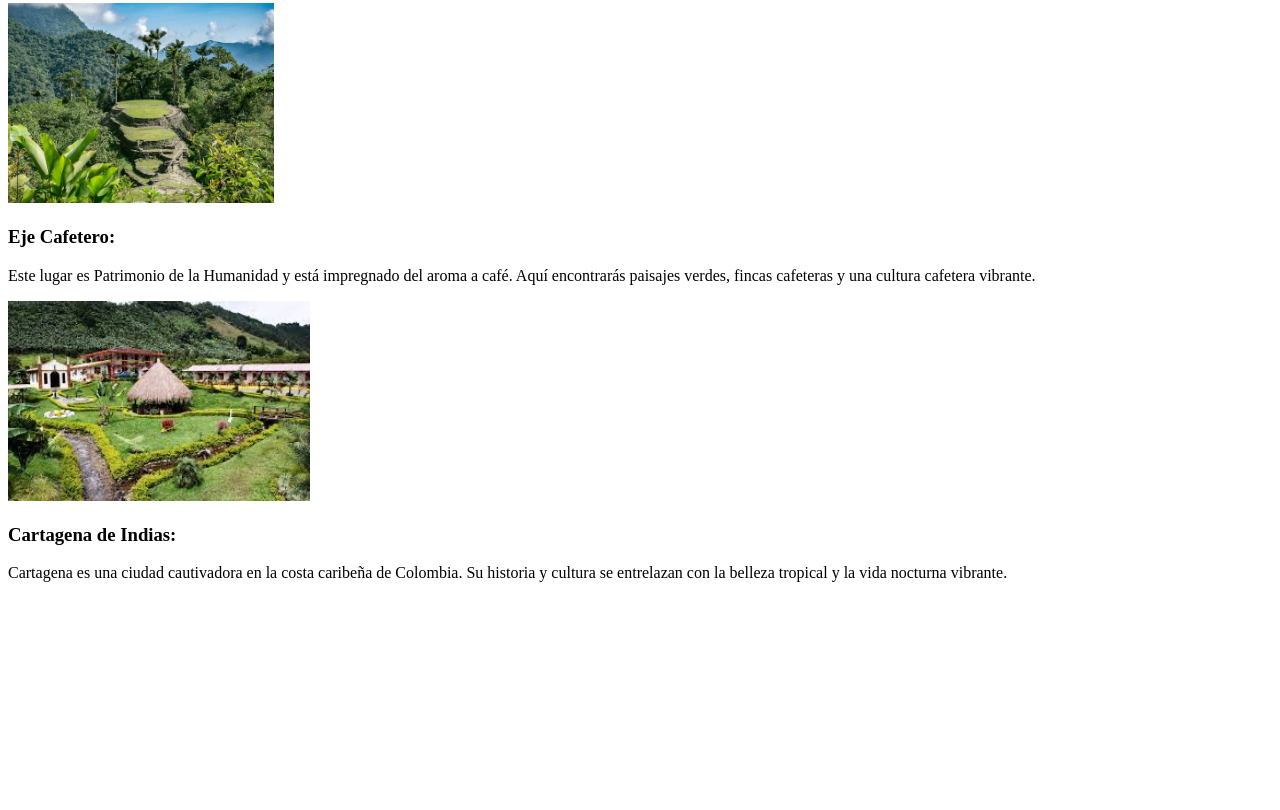
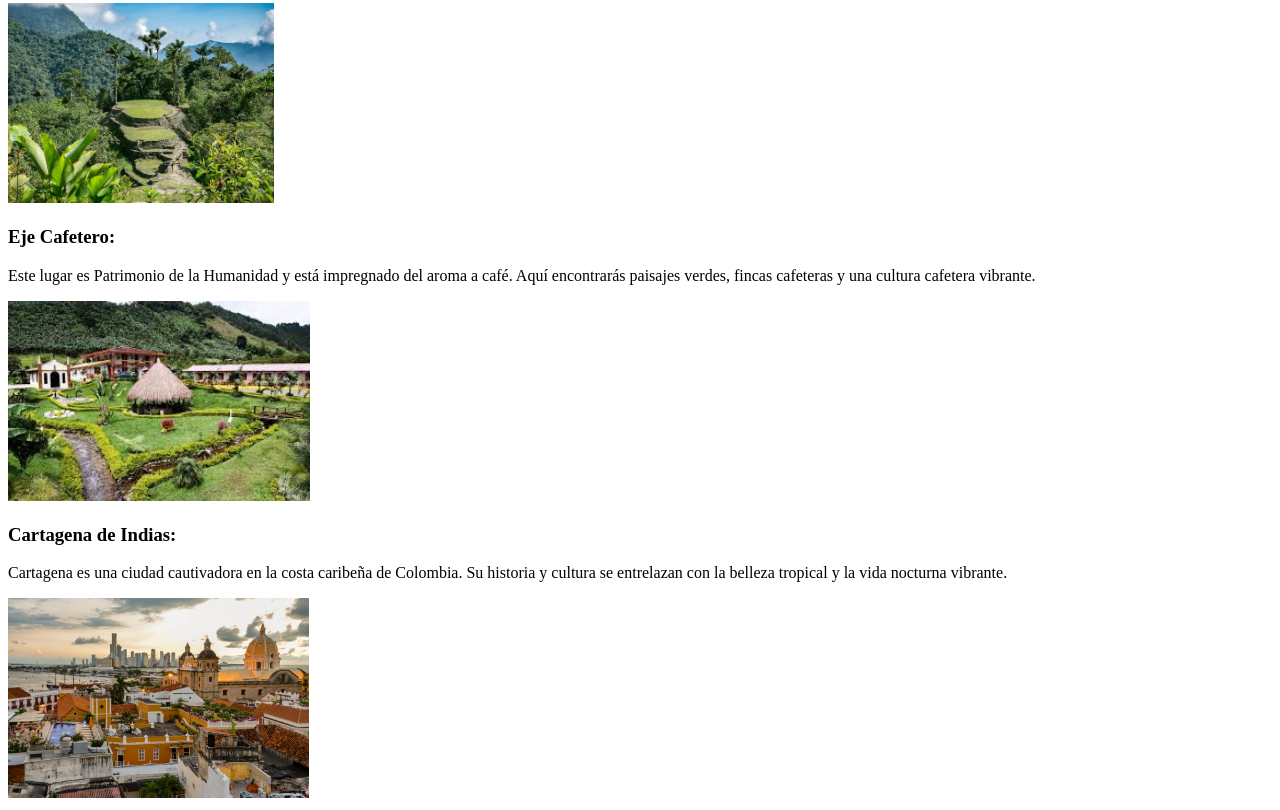
Before and after one commit to Aanuar2323/rubrica4, a plain HTML site: page index.html in a window 1280 px wide. Shown: the part 764-1574 px from the top of the page. Before the commit the page ends 1362 px from the top, so only its background shows below. Drawn offline with Linux system fonts and the light colour scheme.

Commit message:
Cartagena de Indias imagen

```diff
--- a/index.html
+++ b/index.html
@@ -26,7 +26,7 @@
 
     <h3>Cartagena de Indias:</h3>
     <p>Cartagena es una ciudad cautivadora en la costa caribeña de Colombia. Su historia y cultura se entrelazan con la belleza tropical y la vida nocturna vibrante.</p>
-
+    <img src="imagenes\9495889e-54f9-40d2-939d-b04bf30b47c7.webp" height="200">
 
 
 </body>
```
Also changed, not shown: imagenes/9495889e-54f9-40d2-939d-b04bf30b47c7.webp (added).
